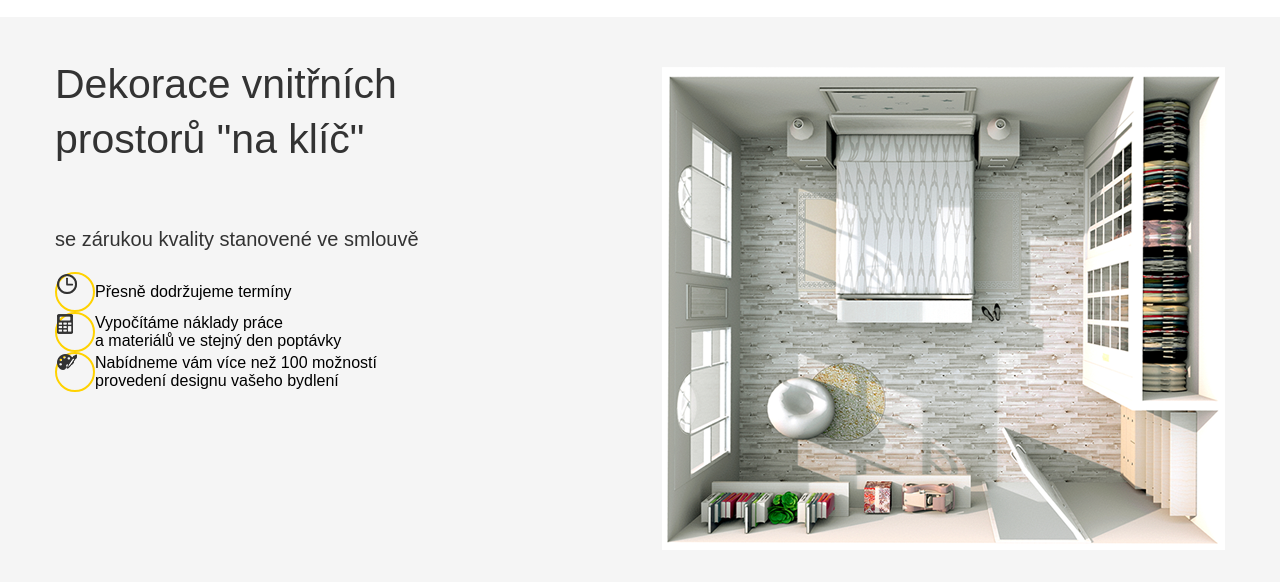
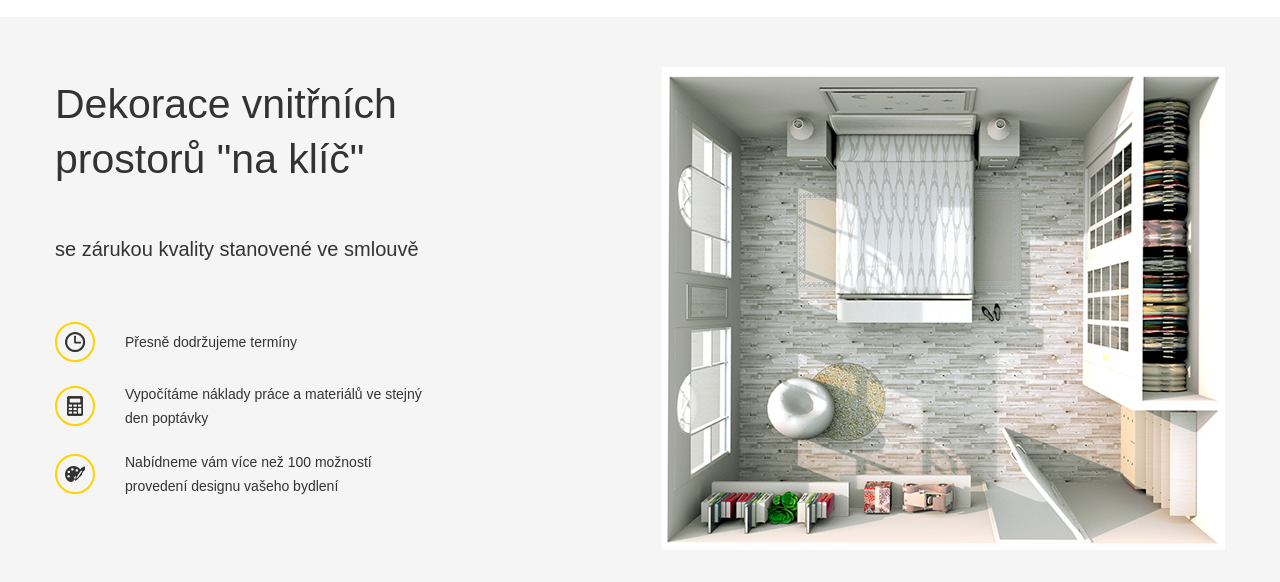
Before and after one commit to filipskorpik/build, a plain HTML site: page src/index.html in a window 1280 px wide. Shown: the part 78-660 px from the top of the page. Drawn offline with Linux system fonts and the light colour scheme.

Commit message:
dokončení sekce main + responzivita

```diff
--- a/src/index.html
+++ b/src/index.html
@@ -33,8 +33,7 @@
             <div class="container">
                 <div class="main-block">
                     <div class="main-text">
-                        <h1 class="main-text__title">Dekorace vnitřních <br>
-                            prostorů "na klíč"</h1>
+                        <h1 class="main-text__title">Dekorace vnitřních  prostorů "na klíč"</h1>
                         <span class="main-text__subtitle">se zárukou kvality stanovené ve smlouvě</span>
 
                         <ul class="main-list">
@@ -48,13 +47,13 @@
                                 <div class="main-list__image">
                                     <img src="images/2calculator.png" alt="">
                                 </div>
-                                <span class="main-list__text">Vypočítáme náklady práce <br> a materiálů ve stejný den poptávky </span>
+                                <span class="main-list__text">Vypočítáme náklady práce a materiálů ve stejný den poptávky </span>
                             </li>
                             <li class="main-list__item">
                                 <div class="main-list__image">
                                     <img src="images/3paint-board-and-brush.png" alt="">
                                 </div>
-                                <span class="main-list__text">Nabídneme vám více než 100 možností <br> provedení designu vašeho bydlení</span>
+                                <span class="main-list__text">Nabídneme vám více než 100 možností provedení designu vašeho bydlení</span>
                             </li>
 
                         </ul>
--- a/src/sass/style.sass
+++ b/src/sass/style.sass
@@ -16,6 +16,8 @@ img
     max-width: 1170px
     margin: auto
     width: 96%
+    @media only screen and(max-width:640px)
+        width: 90%
 
 
 /***********************    Header   ***************************/
@@ -68,31 +70,53 @@ img
         display: flex
         /* align-items: center */
         justify-content: space-between
+        @media only screen and(max-width:950px)
+            flex-direction: column
     &-text
         flex-basis: 50%
         &__title
+            max-width: 500px
             font-size: 41px
             color: $accent
             font-weight: 400
             line-height: 55px
-            margin: 40px 0
+            margin: 60px 0 30px 0
+            @media only screen and(max-width:640px)
+                font-size: 24px
+                margin: 40px 0 10px 0
+                line-height: 1.4
         &__subtitle
             line-height: 65px
             font-size: 20px
             color: $accent
+            @media only screen and(max-width:640px)
+                font-size: 16px
+                line-height: 1.4
     &-list
-
+        margin-top: 40px
         &__item
             display: flex
             align-items: center
-
+            margin-bottom: 20px
+            @media only screen and(max-width:640px)
+                margin-bottom: 12px
         &__image
             width: 40px
             height: 40px
             border: 2px solid #ffd200
             border-radius: 50px
-
-
+            display: flex
+            align-items: center
+            justify-content: center
+            margin-right: 30px
+        &__text
+            font-size: 14px
+            line-height: 24px
+            color: $accent
+            max-width: 300px
+            @media only screen and(max-width:640px)
+                font-size: 12px
+                max-width: 200px
 
     &-image
         padding: 50px 0
```
Also changed, not shown: src/css/style.css, 1 other file.
